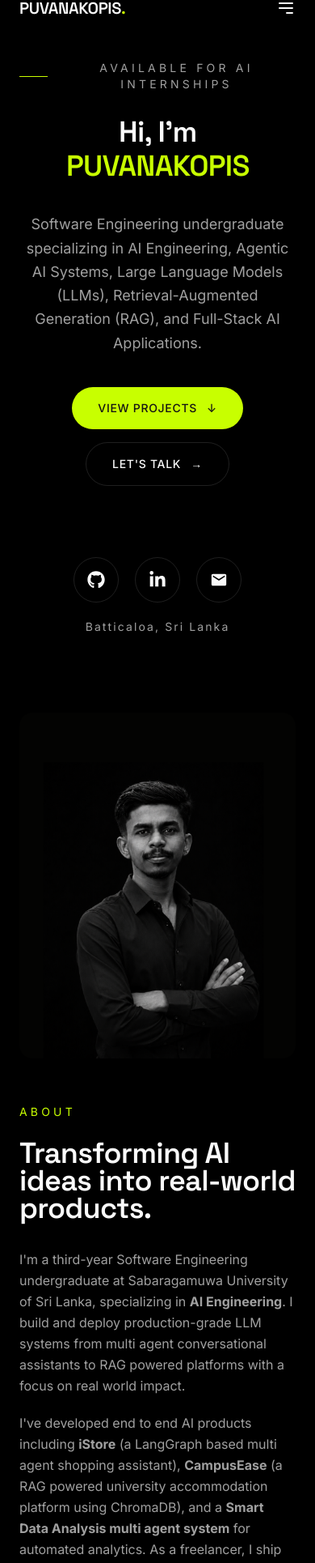
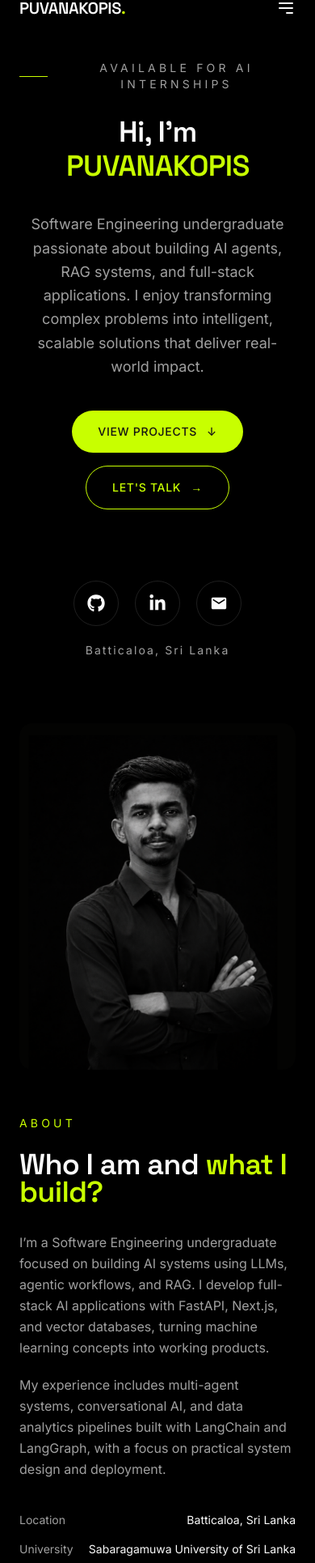
Before and after one commit to puvanakopis/new_portfolio, a Next.js app: page / in a window 390 px wide. Shown: the part 38-1968 px from the top of the page at 81% size. Built offline with nearby package versions, Linux system fonts and the light colour scheme.

Commit message:
implement About, Contact, and supporting section components with GSAP scroll animations

```diff
--- a/components/sections/About.tsx
+++ b/components/sections/About.tsx
@@ -8,27 +8,6 @@ import { Reveal } from "@/components/Reveal";
 import { Counter } from "@/components/Counter";
 
 gsap.registerPlugin(ScrollTrigger);
-
-const skills = [
-  "Python",
-  "AI Agents",
-  "LLMs",
-  "RAG",
-  "LangChain",
-  "LangGraph",
-  "FastAPI",
-  "Next.js",
-  "MongoDB",
-  "PostgreSQL",
-  "ChromaDB",
-  "Pinecone",
-  "OpenAI API",
-  "Hugging Face",
-  "Streamlit",
-  "Docker",
-  "Git",
-  "Machine Learning",
-];
 
 const stats = [
   { value: 7, suffix: "+", label: "AI Projects" },
@@ -137,7 +116,7 @@ export function About() {
     <section
       ref={root}
       id="about"
-      className="overflow-hidden px-6 pb-14 pt-4 md:pb-28 md:pt-1"
+      className="overflow-hidden px-6 pb-14 md:pb-28"
     >
       <div className="mx-auto grid max-w-7xl gap-14 md:grid-cols-2 md:gap-20">
         <div ref={imgWrap} className="overflow-hidden rounded-2xl">
@@ -157,37 +136,39 @@ export function About() {
           </Reveal>
           <Reveal direction="up">
             <h2 className="text-display mb-8 text-4xl text-[var(--foreground)] md:text-5xl">
-              Transforming AI ideas into real-world products.
+              Who I am and <span className="text-[var(--primary)]">what I build?</span>
             </h2>
           </Reveal>
           <Reveal delay={1} direction="up">
             <p className="mb-5 max-w-lg leading-relaxed text-[var(--muted-foreground)]">
-              I&apos;m a third-year Software Engineering undergraduate at
-              Sabaragamuwa University of Sri Lanka, specializing in <strong>AI Engineering</strong>.
-              I build and deploy production-grade LLM systems from multi agent conversational
-              assistants to RAG powered platforms with a focus on real world impact.
+              I’m a Software Engineering undergraduate focused on building AI systems using LLMs, agentic workflows, and RAG. I develop full-stack AI applications with FastAPI, Next.js, and vector databases, turning machine learning concepts into working products.
             </p>
 
             <p className="mb-10 max-w-lg leading-relaxed text-[var(--muted-foreground)]">
-              I&apos;ve developed end to end AI products including <strong>iStore</strong> (a LangGraph based
-              multi agent shopping assistant), <strong>CampusEase</strong> (a RAG powered university accommodation
-              platform using ChromaDB), and a <strong>Smart Data Analysis multi agent system</strong> for automated
-              analytics. As a freelancer, I ship full stack solutions using FastAPI,
-              Next.js, and Docker combining cutting edge AI with robust software engineering.
+              My experience includes multi-agent systems, conversational AI, and data analytics pipelines built with LangChain and LangGraph, with a focus on practical system design and deployment.
             </p>
           </Reveal>
 
-          {/* Skill tags */}
-          <div className="skills-wrap mb-10 flex flex-wrap gap-3">
-            {skills.map((s) => (
-              <span
-                key={s}
-                className="skill-tag rounded-full border border-[var(--border)] px-4 py-2 text-sm text-[var(--muted-foreground)] transition-colors hover:border-[var(--primary)] hover:text-[var(--primary)]"
-              >
-                {s}
-              </span>
-            ))}
-          </div>
+
+          {/* Identity block */}
+          <Reveal delay={2} direction="up">
+            <div className="mb-10 grid gap-4 text-sm">
+              <div className="flex justify-between">
+                <span className="text-[var(--muted-foreground)]">Location</span>
+                <span className="text-[var(--foreground)]">Batticaloa, Sri Lanka</span>
+              </div>
+
+              <div className="flex justify-between">
+                <span className="text-[var(--muted-foreground)]">University</span>
+                <span className="text-[var(--foreground)]">Sabaragamuwa University of Sri Lanka</span>
+              </div>
+
+              <div className="flex justify-between">
+                <span className="text-[var(--muted-foreground)]">Focus</span>
+                <span className="text-[var(--foreground)]">AI Engineering & Software Systems</span>
+              </div>
+            </div>
+          </Reveal>
 
           <Reveal delay={3} direction="up">
             <a
--- a/components/sections/Hero.tsx
+++ b/components/sections/Hero.tsx
@@ -228,10 +228,7 @@ export function Hero() {
             </h1>
 
             <p className="hero-fade mt-10 max-w-2xl mx-auto lg:mx-0 text-lg leading-relaxed text-[var(--muted-foreground)]">
-              Software Engineering undergraduate specializing in AI
-              Engineering, Agentic AI Systems, Large Language Models (LLMs),
-              Retrieval-Augmented Generation (RAG), and Full-Stack AI
-              Applications.
+              Software Engineering undergraduate passionate about building AI agents, RAG systems, and full-stack applications. I enjoy transforming complex problems into intelligent, scalable solutions that deliver real-world impact.
             </p>
 
             {/* CTA Buttons */}
@@ -253,13 +250,13 @@ export function Hero() {
 
               <button
                 onClick={handleNav("#contact")}
-                className="group relative inline-flex items-center gap-3 overflow-hidden rounded-full border border-[var(--border)] px-8 py-4 text-sm font-medium uppercase tracking-wider transition-colors hover:border-[var(--primary)]"
+                className="group relative inline-flex items-center gap-3 overflow-hidden rounded-full border border-[var(--primary)] px-8 py-4 text-sm font-medium uppercase tracking-wider text-[var(--primary)] transition-all duration-300 hover:bg-[var(--primary)] hover:text-[var(--primary-foreground)] hover:shadow-[0_0_20px_rgba(200,255,0,0.3)]"
               >
-                <span className="relative z-10 transition-colors duration-300 group-hover:text-[var(--primary)]">
+                <span className="relative z-10 transition-colors duration-300">
                   Let's Talk
                 </span>
 
-                <span className="relative z-10 transition-transform duration-300 group-hover:translate-x-0.5 group-hover:text-[var(--primary)]">
+                <span className="relative z-10 transition-transform duration-300 group-hover:translate-x-0.5">
                   →
                 </span>
               </button>
--- a/components/sections/Project.tsx
+++ b/components/sections/Project.tsx
@@ -65,7 +65,7 @@ function Card({ p, index }: { p: Project; index: number }) {
                 data-cursor-hover
               >
                 <svg className="h-3 w-3 fill-current" viewBox="0 0 24 24">
-                  <path d="M12 0c-6.626 0-12 5.373-12 12 0 5.302 3.438 9.8 8.207 11.387.599.111.793-.261.793-.577v-2.234c-3.338.726-4.033-1.416-4.033-1.416-.546-1.387-1.333-1.756-1.333-1.756-1.089-.745.083-.729.083-.729 1.205.084 1.839 1.237 1.839 1.237 1.07 1.834 2.807 1.304 3.492.997.107-.775.418-1.305.762-1.604-2.665-.305-5.467-1.334-5.467-5.931 0-1.311.469-2.381 1.236-3.221-.124-.303-.535-1.524.117-3.176 0 0 1.008-.322 3.301 1.23.957-.266 1.983-.399 3.003-.404 1.02.005 2.047.138 3.006.404 2.291-1.552 3.297-1.23 3.297-1.23.653 1.653.242 2.874.118 3.176.77.84 1.235 1.911 1.235 3.221 0 4.609-2.807 5.624-5.479 5.921.43.372.823 1.102.823 2.222v3.293c0 .319.192.694.801.576 4.765-1.589 8.199-6.086 8.199-11.386 0-6.627-5.373-12-12-12z"/>
+                  <path d="M12 0c-6.626 0-12 5.373-12 12 0 5.302 3.438 9.8 8.207 11.387.599.111.793-.261.793-.577v-2.234c-3.338.726-4.033-1.416-4.033-1.416-.546-1.387-1.333-1.756-1.333-1.756-1.089-.745.083-.729.083-.729 1.205.084 1.839 1.237 1.839 1.237 1.07 1.834 2.807 1.304 3.492.997.107-.775.418-1.305.762-1.604-2.665-.305-5.467-1.334-5.467-5.931 0-1.311.469-2.381 1.236-3.221-.124-.303-.535-1.524.117-3.176 0 0 1.008-.322 3.301 1.23.957-.266 1.983-.399 3.003-.404 1.02.005 2.047.138 3.006.404 2.291-1.552 3.297-1.23 3.297-1.23.653 1.653.242 2.874.118 3.176.77.84 1.235 1.911 1.235 3.221 0 4.609-2.807 5.624-5.479 5.921.43.372.823 1.102.823 2.222v3.293c0 .319.192.694.801.576 4.765-1.589 8.199-6.086 8.199-11.386 0-6.627-5.373-12-12-12z" />
                 </svg>
                 GitHub
               </a>
@@ -167,13 +167,13 @@ export function Project() {
           className="mb-6 block text-sm uppercase tracking-[0.3em] text-[var(--primary)]"
           direction="left"
         >
-          Selected Project
+          Project
         </Reveal>
 
         {/* Heading */}
         <Reveal direction="up">
           <h2 className="text-display mb-16 max-w-4xl text-4xl text-[var(--foreground)] md:text-6xl">
-            Featured <span className="text-[var(--primary)]">Projects</span>
+            What I’ve built and <span className="text-[var(--primary)]">shipped?</span>
           </h2>
         </Reveal>
       </div>
--- a/components/sections/Services.tsx
+++ b/components/sections/Services.tsx
@@ -11,22 +11,17 @@ const services = [
   {
     num: "01",
     title: "AI Engineering",
-    desc: "Building production-ready AI applications using LLMs, LangChain, LangGraph, RAG pipelines, embeddings, and modern AI frameworks.",
+    desc: "Building production AI systems using LLMs, LangChain/LangGraph, RAG pipelines, and vector databases. Focused on multi-agent architectures, tool-calling workflows, and scalable AI backend design.",
   },
   {
     num: "02",
-    title: "Agentic AI Systems",
-    desc: "Designing multi-agent workflows, tool-calling architectures, AI assistants, and autonomous systems that solve complex business problems.",
+    title: "Data Analytics",
+    desc: "Extracting insights from data using statistical analysis, feature engineering, and visualization. Experienced in EDA, anomaly detection, and building interactive dashboards with Python-based analytics tools.",
   },
   {
     num: "03",
-    title: "Data Analytics",
-    desc: "Transforming raw data into actionable insights through data analysis, dashboards, visualization, statistical analysis, and business intelligence solutions.",
-  },
-  {
-    num: "04",
     title: "Full-Stack Development",
-    desc: "Developing scalable AI-powered web applications using Next.js, FastAPI, Python, MongoDB, vector databases, and cloud-ready architectures.",
+    desc: "Developing AI-powered web applications using Next.js and FastAPI with secure APIs, authentication systems, and database integration. Focused on scalable, production-ready architectures with modern deployment practices.",
   },
 ];
 
@@ -96,7 +91,7 @@ export function Services() {
         </Reveal>
         <Reveal direction="up">
           <h2 className="text-display mb-16 max-w-2xl text-4xl text-[var(--foreground)] md:text-6xl">
-            Building Intelligent Digital Solutions
+            What I can help you <span className="text-[var(--primary)]">build?</span>
           </h2>
         </Reveal>
 
@@ -109,7 +104,7 @@ export function Services() {
                 <h3 className="service-title text-display text-2xl text-[var(--foreground)] transition-transform duration-300 group-hover:translate-x-2 group-hover:text-[var(--primary)] md:text-4xl">
                   {s.title}
                 </h3>
-                <p className="service-desc col-span-2 mt-2 max-h-40 text-[var(--muted-foreground)] opacity-70 transition-all duration-500 md:col-span-1 md:mt-0 md:opacity-60 md:group-hover:opacity-100">
+                <p className="service-desc col-span-2 mt-2 max-h-40 text-[var(--muted-foreground)] opacity-90 transition-all duration-500 md:col-span-1 md:mt-0 md:opacity-90 md:group-hover:opacity-100">
                   {s.desc}
                 </p>
               </div>
```
Also changed, not shown: components/sections/Contact.tsx (+59 -9 lines), components/sections/Timeline.tsx (+8 -9 lines), public/puvan_about - Copy.png (added), public/puvan_about.png.
